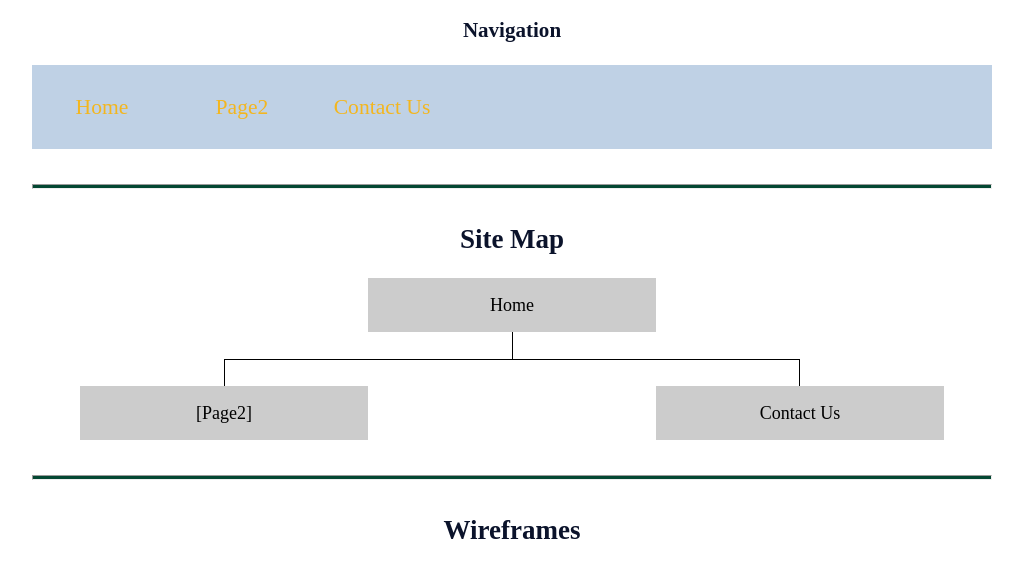
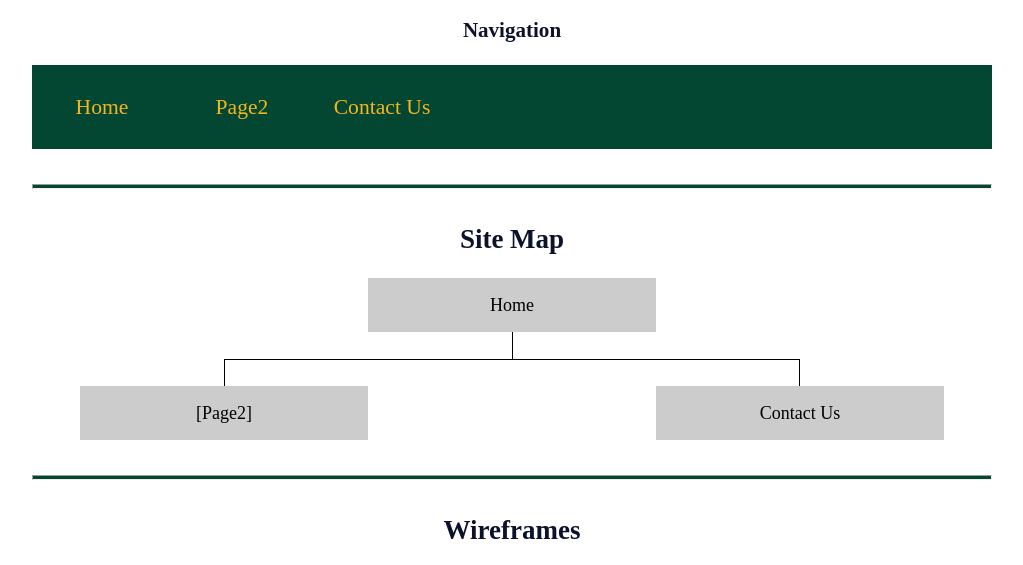
Before and after one commit to rachelcallison/wdd130, a plain HTML site: page wwr/site-plan-rafting.html in a window 1280 px wide. Shown: the part 1869-2434 px from the top of the page, without its empty margins (128-1151 px from the left). Drawn offline with Linux system fonts and the light colour scheme; a web font is replaced by a local one.

```diff
--- a/wwr/styles/site-plan-rafting.css
+++ b/wwr/styles/site-plan-rafting.css
@@ -23,7 +23,7 @@
   --paragraph-color-on-color: #0B132B; /* paragraph text on a colored background */
   --paragraph-background-color: #BFD1E5 ;
   --nav-link-color: #f3b61f;
-  --nav-background-color: #BFD1E5;
+  --nav-background-color: #034732;
   --nav-hover-link-color: #034732;
   --nav-hover-background-color: #D8BFAA;
 }
```
